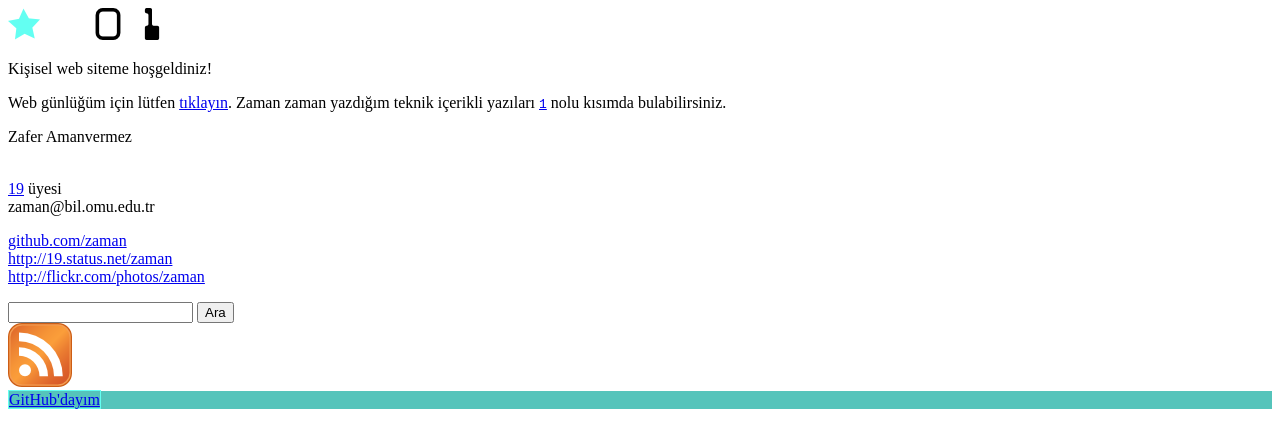
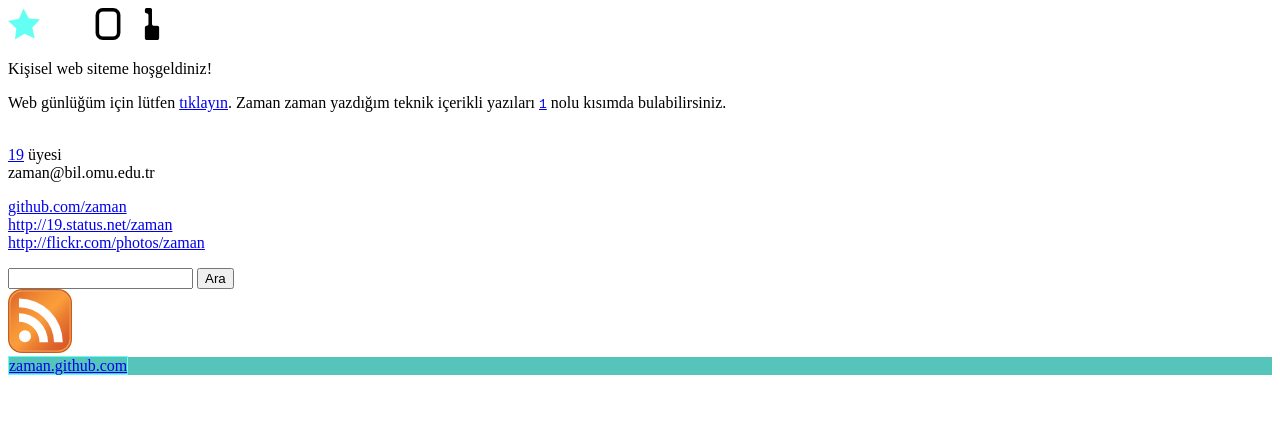
Before and after one commit to zaman/eski, a Jekyll site: the page built from index.html, in a window 1280 px wide. Shown: the top 448 px of the page. Built offline with Jekyll 4.4.1, drawn with Linux system fonts in a browser that asks for light colours.

```diff
--- a/_config.yml
+++ b/_config.yml
@@ -99,4 +99,4 @@ param:
         # sayfa yorumları için disqus site kaydı (ör. roktas)
         disqus: ~
         # GitHub şerit metni (ör. GitHub'dayım)
-        ribbon: GitHub'dayım
+        ribbon: zaman.github.com
--- a/index.html
+++ b/index.html
@@ -13,5 +13,4 @@ title: Ev Sayfam
 
   {% include html/archive %}
 
-  Zafer Amanvermez
 </div>
```
